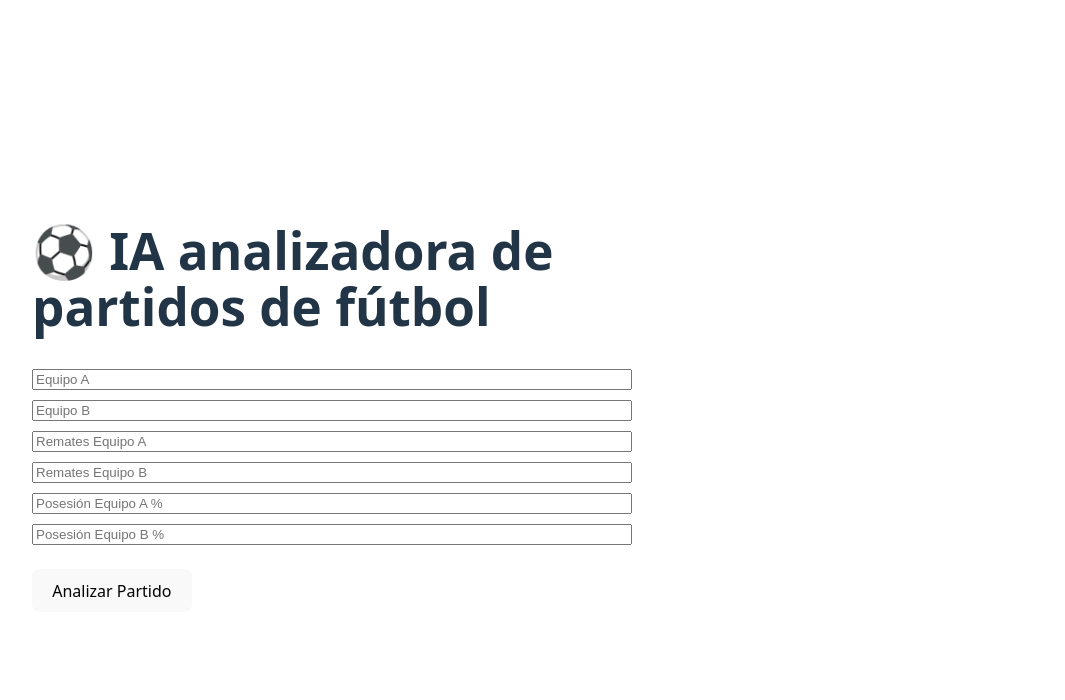
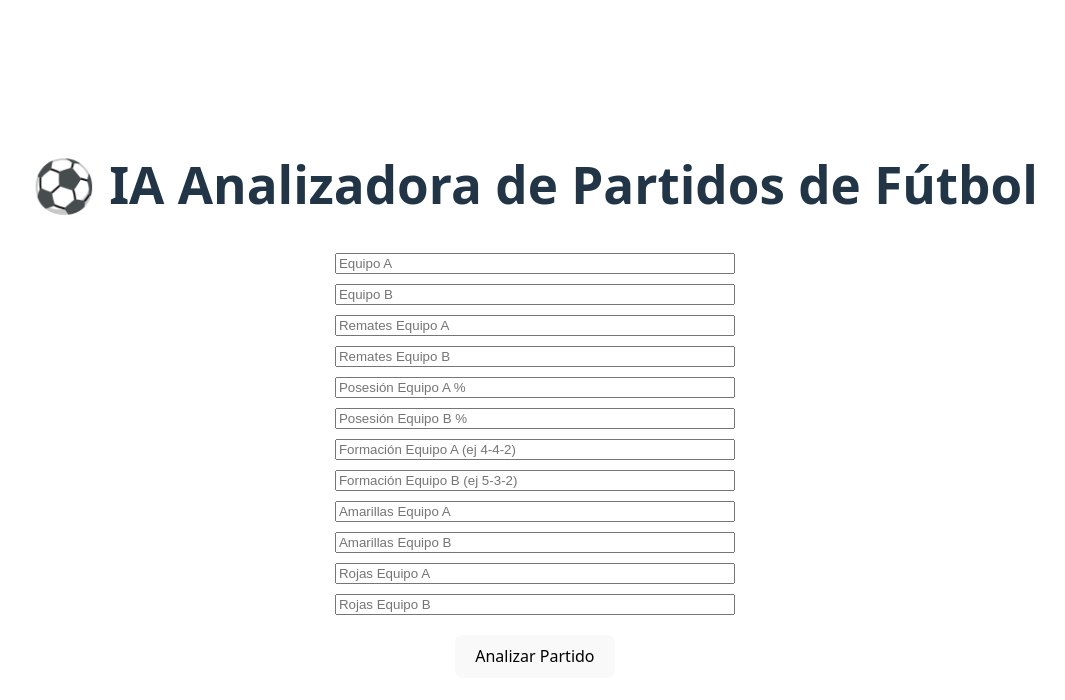
Before and after one commit to ruggerifranco/ai-football-analyzer, a React (Vite) app in the folder frontend/estadisticas-futbol-ai/: page / in a window 1280 px wide. Shown: the top 700 px of the page, without its empty margins (8-1073 px from the left). Built offline with nearby package versions, Linux system fonts and the light colour scheme.

Commit message:
fix: mover api key a variable de entorno

```diff
--- a/frontend/estadisticas-futbol-ai/src/App.jsx
+++ b/frontend/estadisticas-futbol-ai/src/App.jsx
@@ -11,6 +11,12 @@ function App() {
   const [posB, setPosB] = useState("");
   const [analysis, setAnalysis] = useState(null);
   const [loading, setLoading] = useState(false);
+  const [formationA, setFormationA] = useState("")
+  const [formationB, setFormationB] = useState("")
+  const [yellowA, setYellowA] = useState("")
+  const [yellowB, setYellowB] = useState("")
+  const [redA, setRedA] = useState("")
+  const [redB, setRedB] = useState("")
   const possessionData = [
     { name: teamA || "Equipo A", value: Number(posA) || 0 },
     { name: teamB || "Equipo B", value: Number(posB) || 0 }
@@ -44,7 +50,13 @@ function App() {
           shotsA: Number(shotsA),
           shotsB: Number(shotsB),
           possessionA: Number(posA),
-          possessionB: Number(posB)
+          possessionB: Number(posB),
+          formationA,
+          formationB,
+          yellowA: Number(yellowA),
+          yellowB: Number(yellowB),
+          redA: Number(redA),
+          redB: Number(redB)
         })
       });
 
@@ -64,12 +76,19 @@ function App() {
   }
 
   return (
-    <div style={{ padding: 40, maxWidth: 600 }}>
+    <div style={{ padding: 40, maxWidth: 1200, margin: "0 auto" }}>
 
-      <h1>⚽ IA analizadora de partidos de fútbol </h1>
+      <h1 style={{ textAlign: "center", marginBottom: 40 }}>
+        ⚽ IA Analizadora de Partidos de Fútbol
+      </h1>
 
-      <div style={{ display: "flex", flexDirection: "column", gap: 10 }}>
-
+      <div style={{
+        display: "flex",
+        flexDirection: "column",
+        gap: 10,
+        maxWidth: 400,
+        margin: "0 auto"
+      }}>
         <input placeholder="Equipo A" onChange={(e) => setTeamA(e.target.value)} />
         <input placeholder="Equipo B" onChange={(e) => setTeamB(e.target.value)} />
 
@@ -79,32 +98,52 @@ function App() {
         <input placeholder="Posesión Equipo A %" onChange={(e) => setPosA(e.target.value)} />
         <input placeholder="Posesión Equipo B %" onChange={(e) => setPosB(e.target.value)} />
 
+        <input placeholder="Formación Equipo A (ej 4-4-2)" onChange={(e) => setFormationA(e.target.value)} />
+        <input placeholder="Formación Equipo B (ej 5-3-2)" onChange={(e) => setFormationB(e.target.value)} />
+
+        <input placeholder="Amarillas Equipo A" onChange={(e) => setYellowA(e.target.value)} />
+        <input placeholder="Amarillas Equipo B" onChange={(e) => setYellowB(e.target.value)} />
+
+        <input placeholder="Rojas Equipo A" onChange={(e) => setRedA(e.target.value)} />
+        <input placeholder="Rojas Equipo B" onChange={(e) => setRedB(e.target.value)} />
+
       </div>
 
-      <br />
-
+      <div style={{ textAlign: "center", marginTop: 20 }}>
         <button onClick={analyze}>
           Analizar Partido
         </button>
+      </div>
 
       {loading && <p>⏳ Analizando partido...</p>}
 
       {analysis && (
-        <div style={{ marginTop: 30 }}>
+        <div style={{
+          marginTop: 40,
+          display: "grid",
+          gridTemplateColumns: "1fr 1fr",
+          gap: 40
+        }}>
+          <div>
 
             <h2>📊 Análisis táctico</h2>
 
             <p><strong>⚽ Equipo dominante:</strong> {analysis.dominant_team}</p>
-
             <p><strong>🧠 Estilo táctico:</strong> {analysis.tactical_style}</p>
-
             <p><strong>🔥 Intensidad:</strong> {analysis.intensity}</p>
 
-          <p><strong>💡 Insight clave:</strong></p>
+            <p><strong>📐 Formaciones:</strong></p>
+            <p>{analysis.formation_analysis}</p>
+
+            <p><strong>🟨 Disciplina:</strong></p>
+            <p>{analysis.discipline}</p>
+
+            <p><strong>💡 Insight:</strong></p>
             <p>{analysis.key_insight}</p>
 
-          <h3>Resumen</h3>
             <p>{analysis.summary}</p>
+
+          </div>
 
         </div>
       )}
```
Also changed, not shown: 1 other file (tests, documents, lock files or other folders). Lines whose indentation alone changed are shown as unchanged.
